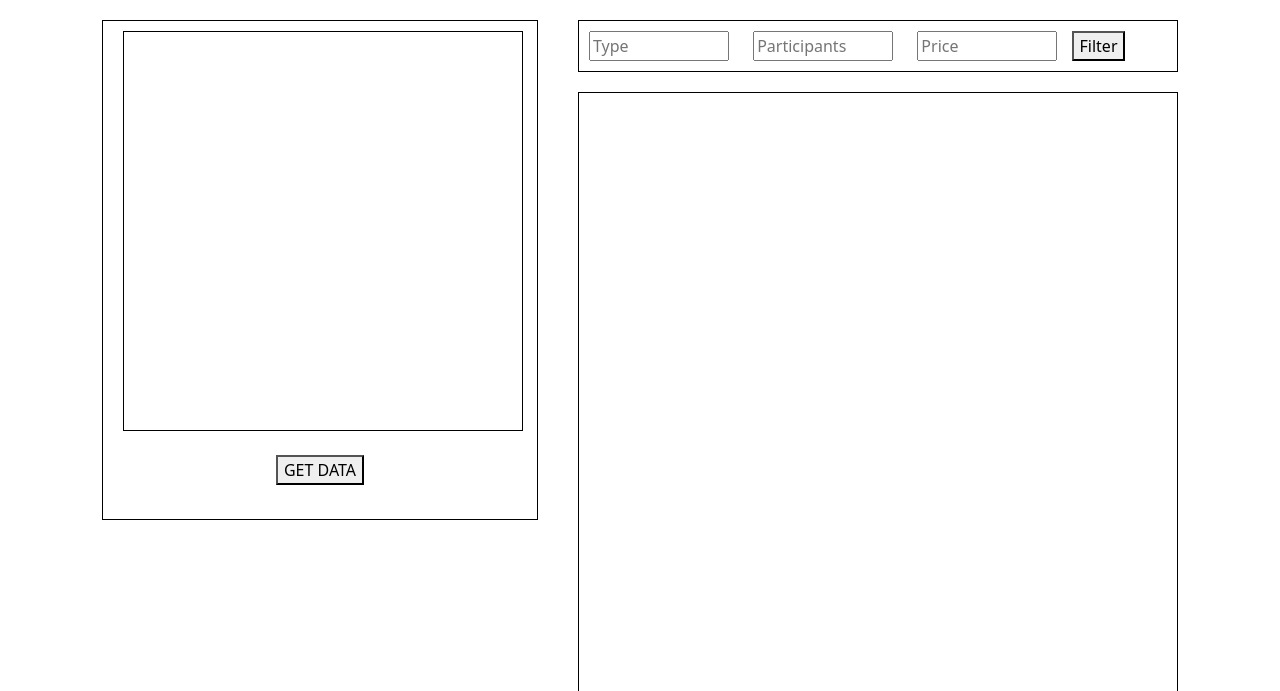
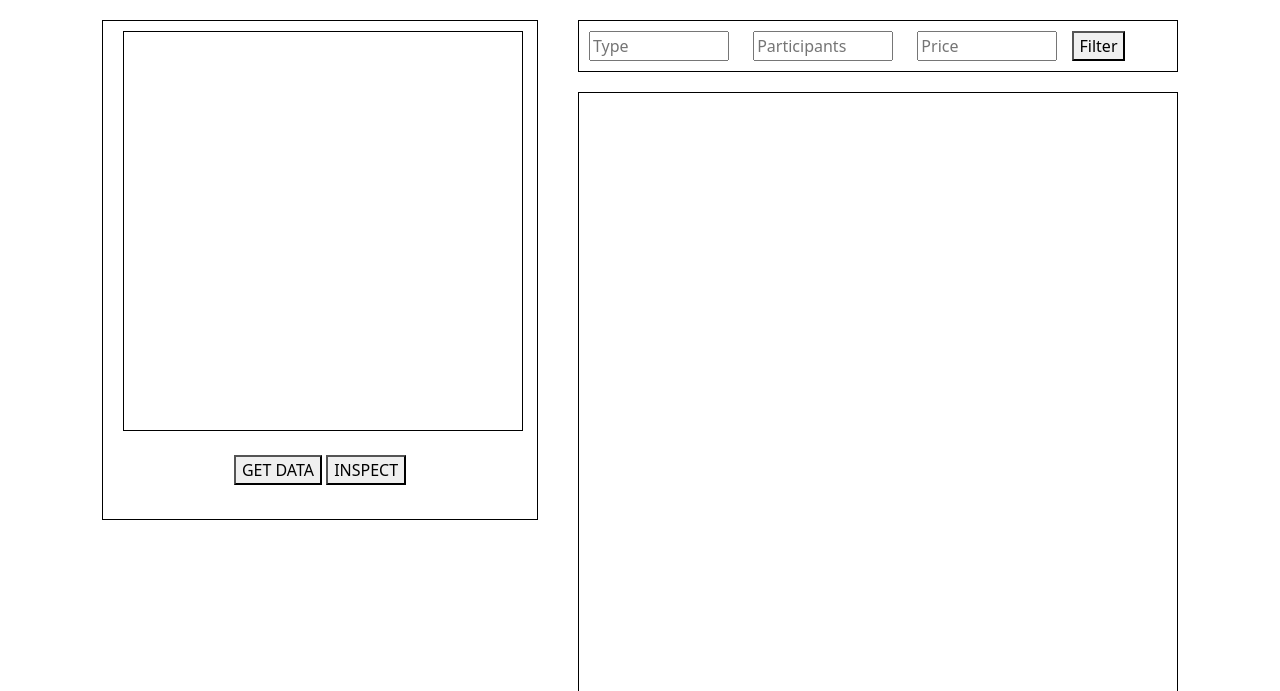
Before and after one commit to 77kriste/Kol_kas_bet_kas, a plain HTML site: page index.html in a window 1280 px wide. Shown: the top 691 px of the page. Drawn offline with nearby package versions, Linux system fonts and the light colour scheme.

Commit message:
one mor button in html

```diff
--- a/index.html
+++ b/index.html
@@ -284,6 +284,7 @@
         </div>
         <br>
         <button class="getData">GET DATA</button>
+        <button>INSPECT</button>
     </div>
     <div class="right">
         <div class="header">
```
